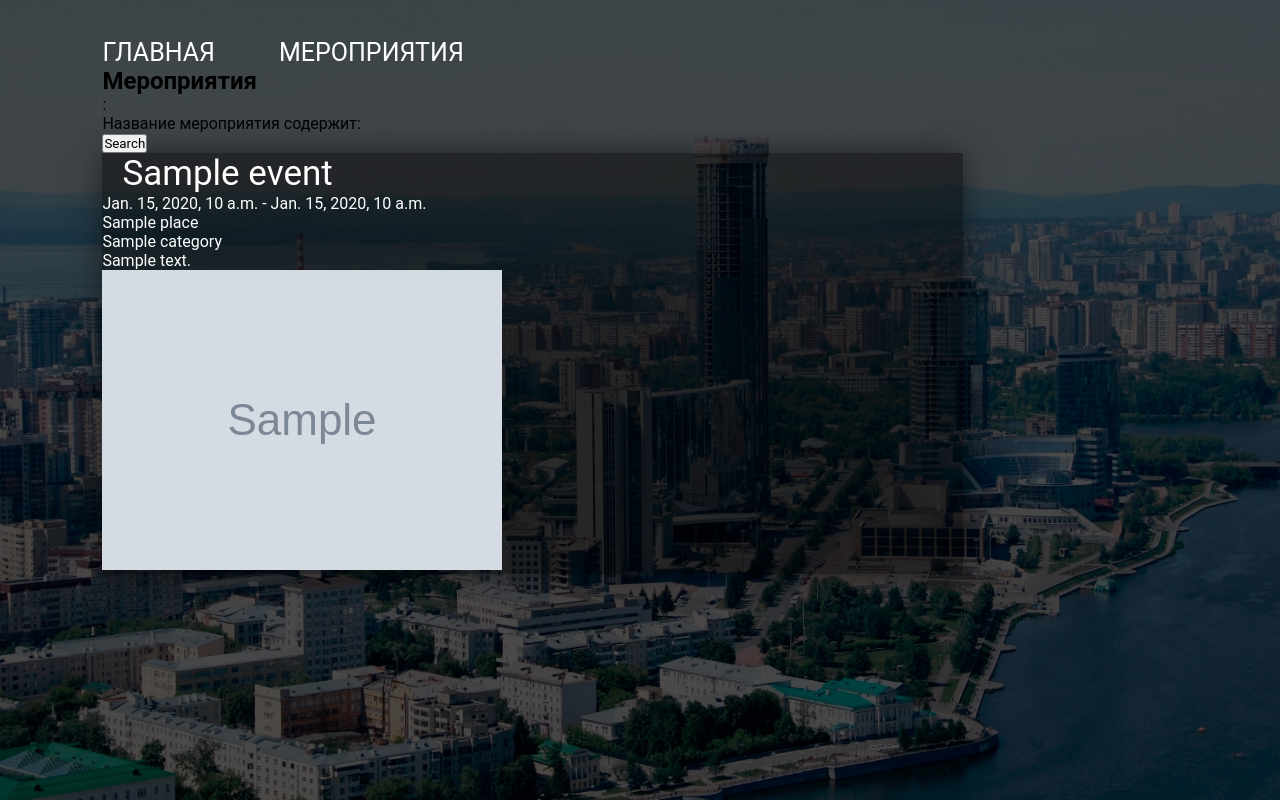
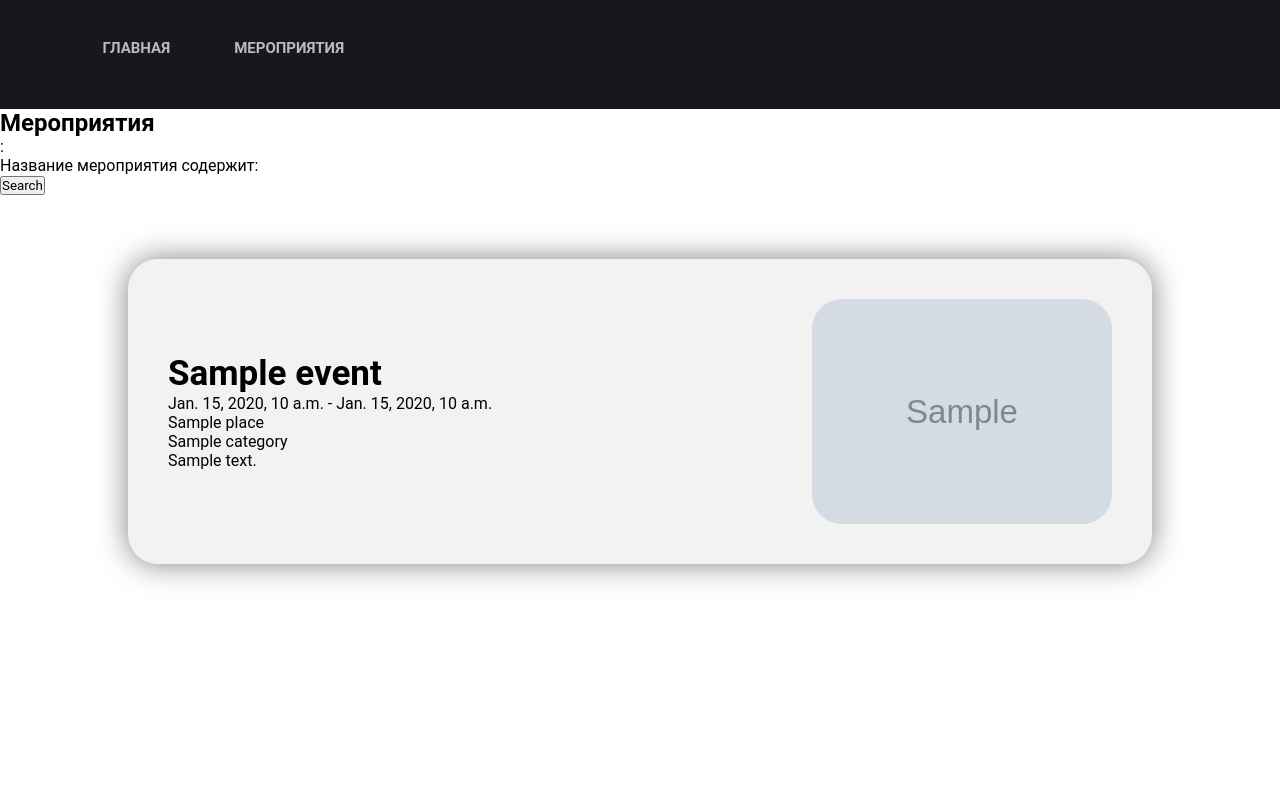
Before and after one commit to katanabana/HelloEKB, a Django app: template HelloEkaterinburg/events/templates/events/events.html in a window 1280 px wide. Run offline with Django 4.2, Linux system fonts and the light colour scheme; the template is opened without the code that fills it: most values are stand-ins (such as "Sample title", 1, 10 or a date in 2020); grey boxes marked "Sample" are stand-in pictures.

Commit message:
add css to events page

```diff
--- a/HelloEkaterinburg/events/templates/events/events.html
+++ b/HelloEkaterinburg/events/templates/events/events.html
@@ -1,11 +1,15 @@
 {% extends "main/base.html" %}
-
-
-{% block title %}
-{{ title }}
-{% endblock %}
+{% block title %}{{ title }}{% endblock %}
+{% load static %}
 
 {% block content %}
+<div class="body_events">
+
+    <header class="events_header">
+        <a class="menu_btn" href="{% url 'main' %}">ГЛАВНАЯ</a>
+        <a class="menu_btn" href="{% url 'events' %}">МЕРОПРИЯТИЯ</a>
+    </header>
+
     <h2>Мероприятия</h2>
     <form action="" method="get">
         {% csrf_token %}
@@ -18,13 +22,18 @@
     <div class="cards_container">
         {% for event in filter.qs %}
             <div class="event_card">
+                <div class="card-left-div">
                     <div class="event_name">{{ event.name }}</div>
                     <div class="event_time">{{ event.start_datetime }} - {{ event.end_datetime }}</div>
                     <div class="event_place">{{ event.place }}</div>
                     <div class="event_category">{{ event.category }}</div>
                     <div class="event_description">{{ event.description }}</div>
+                </div>
+                <div class="card-right-div">
                     <img class="event_img" src="{{ event.image.url }}">
+                </div>
             </div>
         {% endfor %}
     </div>
+</div>
 {% endblock %}
--- a/HelloEkaterinburg/main/static/main/css/main.css
+++ b/HelloEkaterinburg/main/static/main/css/main.css
@@ -5,17 +5,42 @@
 
 }
 
-.container{
+.body_main{
     width: 100%;
     height: 100vh;
     background-image: linear-gradient(rgba(0,0,0,0.7), rgba(0,0,0,0.7)), url("../img/bg_img_city.jpg");
     background-position: center;
     background-size: cover;
+    box-sizing: border-box;
+}
+
+.body_events{
+    width: 100%;
+    height: 100vh;
+    background-color: white;
+    box-sizing: border-box;
+}
+
+.events_header {
+    width: 100%;
+    background-color: #18171c;
+    box-sizing: border-box;
     padding-left: 8%;
     padding-right: 8%;
     padding-top: 3%;
     padding-bottom: 4%;
+}
+
+.main_header {
+    padding-left: 8%;
+    padding-right: 8%;
+    padding-top: 3%;
+    padding-bottom: 4%;
+    width: 100%;
+    height: 8%px;
     box-sizing: border-box;
+    border-bottom: 1px solid white;
+    border-bottom-color: rgba(255, 255, 255, 0.5);
 }
 
 .menu_btn{
@@ -23,7 +48,9 @@
     display: inline-block;
     margin-right: 60px;
     color: #fff;
-    font-size: 25px;
+    font-size: 15px;
+    font-weight: bolder;
+    opacity: .7;
 }
 
 .h1_city_name{
@@ -33,20 +60,44 @@
     flex-basis: 50%;
     color: #fff;
     font-size: 65px;
+    padding-left: 12%;
 }
 
+
+
+
+
+
+
+
 .cards_container{
-    color: #fff;
+    color: black;
 }
 
 .event_card{
+    padding: 40px;
     align-items: center;
-    width: 80%;
-    background-color: rgba(0,0,0, 0.45);
+    background-color: rgba(0,0,0, 0.05);
     box-shadow: 0 0 30px rgba(0, 0, 0, .5);
+    margin-top: 5%;
+    margin-bottom: 5%;
+    margin-left: 10%;
+    margin-right: 10%;
+    border-radius: 30px;
+    display: flex;
+    flex-direction: row;
+    justify-content: space-between;
 }
 
 .event_name{
-    margin-left: 20px;
     font-size: 35px;
+    font-weight: bolder;
 }
+
+.event_img{
+    float: right;
+    background-size: contain;
+    border-radius: 30px;
+    width: 300px;
+    height: auto;
+}
--- a/HelloEkaterinburg/main/templates/main/base.html
+++ b/HelloEkaterinburg/main/templates/main/base.html
@@ -1,19 +1,13 @@
-{% load static %}
 <!DOCTYPE html>
 <html lang="ru">
+{% load static %}
 <head>
     <meta charset="UTF-8">
     <title>{% block title %}{% endblock %}</title>
     <link rel="stylesheet" href="{% static 'main/css/main.css' %}">
 </head>
 <body>
-    <div class="container">
-        <header>
-        <a class="menu_btn" href="{% url 'main' %}">ГЛАВНАЯ</a>
-        <a class="menu_btn" href="{% url 'events' %}">МЕРОПРИЯТИЯ</a>
-    </header>
     {% block content %}
     {% endblock %}
-    </div>
 </body>
 </html>
```
Also changed, not shown: HelloEkaterinburg/main/templates/main/main.html (+10 -2 lines), HelloEkaterinburg/main/static/main/css/events.css (added). Lines whose indentation alone changed are shown as unchanged.
